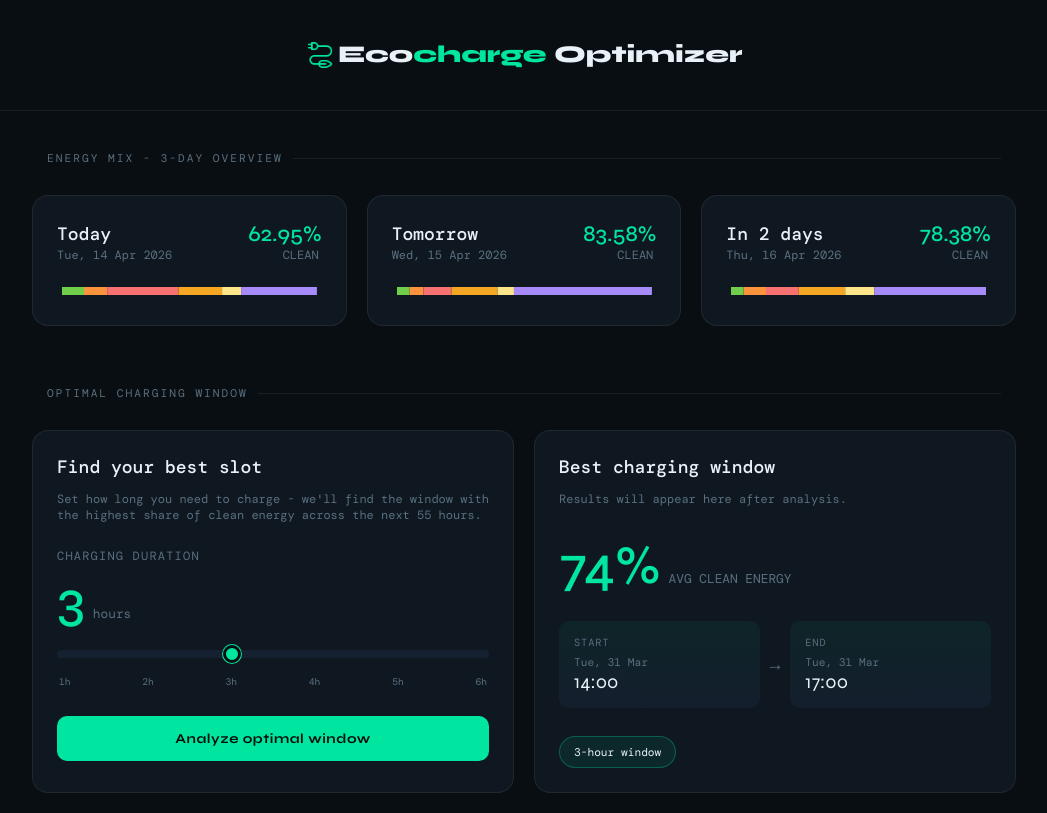
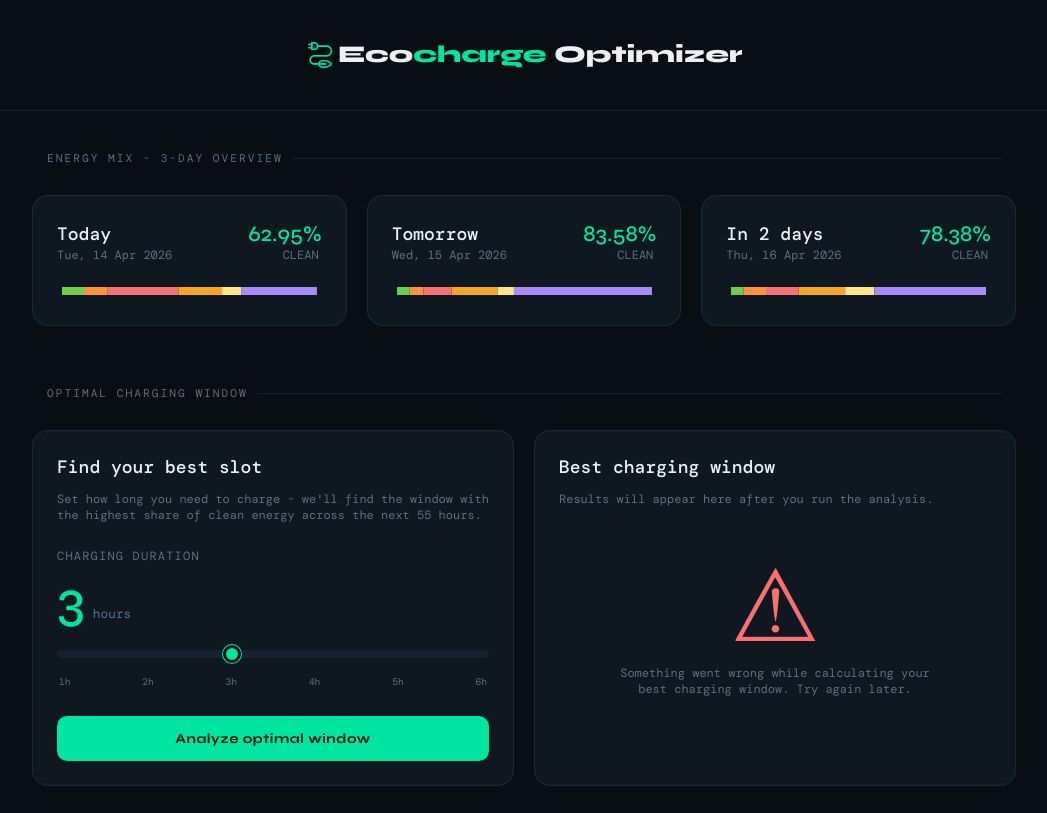
Before and after one commit to zeglicz/ecocharge-optimizer, a React (Vite) app in the folder frontend/: page / in a window 1280 px wide. Shown: the whole page, without its empty margins (116-1163 px from the left). Built offline with nearby package versions, Linux system fonts and the light colour scheme; a web font is replaced by a local one.

Commit message:
feat: add error state to charging window card

```diff
--- a/frontend/src/components/ChargingWindowCard.tsx
+++ b/frontend/src/components/ChargingWindowCard.tsx
@@ -1,7 +1,7 @@
 import { styled } from 'styled-components';
 
 import Card from './Card';
-// import { media } from '../styles/media';
+import { media } from '../styles/media';
 
 const Title = styled.h3`
   font-weight: 500;
@@ -15,124 +15,148 @@ const Subtitle = styled.div`
   margin-bottom: 32px;
 `;
 
-// const EmptyState = styled.div`
+const StateContainer = styled.div`
+  display: flex;
+  width: 75%;
+  flex-direction: column;
+  justify-content: center;
+  align-items: center;
+  gap: 8px;
+
+  ${media.sm`
+    width: 330px;
+  `}
+`;
+
+// const EmptyState = styled(StateContainer)`
 //   margin: 16px auto 0 auto;
-//   display: flex;
-//   width: 75%;
 //   min-height: 210px;
-//   flex-direction: column;
-//   justify-content: center;
-//   align-items: center;
-//   gap: 8px;
-
-//   ${media.sm`
-//     width: 330px;
-//   `}
 
 //   ${media.md`
-//     min-height: 238px;
+//     min-height: 220px;
 //   `}
 // `;
 
+const ErrorState = styled(StateContainer)`
+  margin: 16px auto 42px auto;
+
+  ${media.md`
+    min-height: 176px;
+  `}
+`;
+
 // const ResultIcon = styled.div`
-//   font-size: 36px;
-//   line-height: 1;
+//   font-size: 48px;
+//   line-height: 1.5;
 //   opacity: 0.5;
 // `;
 
-// const Hint = styled.div`
-//   color: var(--color-text-muted);
-//   font-size: 0.75rem;
-//   text-align: center;
+const WarningIcon = styled.div`
+  font-size: 100px;
+  line-height: 1;
+  color: var(--color-accent-red);
+`;
+
+const StateMessage = styled.div`
+  color: var(--color-text-muted);
+  font-size: 0.75rem;
+  text-align: center;
+`;
+
+// const ScoreRow = styled.div``;
+
+// const ScoreValue = styled.span`
+//   font-family: 'Syne', sans-serif;
+//   font-size: 3.4rem;
+//   font-weight: 500;
+//   color: var(--color-accent-green);
+//   line-height: 1;
 // `;
 
-const ScoreRow = styled.div``;
+// const ScoreLabel = styled.span`
+//   color: var(--color-text-muted);
+//   text-transform: uppercase;
+//   font-size: 0.8rem;
+//   margin-left: 8px;
+// `;
 
-const ScoreValue = styled.span`
-  font-family: 'Syne', sans-serif;
-  font-size: 3.4rem;
-  font-weight: 500;
-  color: var(--color-accent-green);
-  line-height: 1;
-`;
+// const TimeRow = styled.div`
+//   margin-top: 28px;
+//   display: flex;
+//   align-items: center;
+//   gap: 10px;
+// `;
 
-const ScoreLabel = styled.span`
-  color: var(--color-text-muted);
-  text-transform: uppercase;
-  font-size: 0.8rem;
-  margin-left: 8px;
-`;
+// const TimeBlock = styled.div`
+//   flex: 1;
+//   border-radius: 10px;
+//   padding: 15px;
+//   background: linear-gradient(
+//     180deg,
+//     rgba(0, 229, 160, 0.06) 0%,
+//     rgba(21, 32, 48, 0.8) 100%
+//   );
+// `;
 
-const TimeRow = styled.div`
-  margin-top: 28px;
-  display: flex;
-  align-items: center;
-  gap: 10px;
-`;
+// const TimeBlockLabel = styled.div`
+//   color: var(--color-text-muted);
+//   font-size: 0.65rem;
+//   text-transform: uppercase;
+//   letter-spacing: 0.08em;
+// `;
 
-const TimeBlock = styled.div`
-  flex: 1;
-  border-radius: 10px;
-  padding: 15px;
-  background: linear-gradient(
-    180deg,
-    rgba(0, 229, 160, 0.06) 0%,
-    rgba(21, 32, 48, 0.8) 100%
-  );
-`;
+// const TimeBlockDate = styled.div`
+//   margin-top: 6px;
+//   font-size: 0.7rem;
+//   color: var(--color-text-muted);
+// `;
 
-const TimeBlockLabel = styled.div`
-  color: var(--color-text-muted);
-  font-size: 0.65rem;
-  text-transform: uppercase;
-  letter-spacing: 0.08em;
-`;
+// const TimeBlockTime = styled.div`
+//   margin-top: 2px;
+//   font-family: 'Syne', sans-serif;
+//   font-size: 1.2rem;
+//   line-height: 1.1;
+// `;
 
-const TimeBlockDate = styled.div`
-  margin-top: 6px;
-  font-size: 0.7rem;
-  color: var(--color-text-muted);
-`;
+// const Arrow = styled.div`
+//   color: var(--color-text-muted);
+//   font-size: 1.1rem;
+// `;
 
-const TimeBlockTime = styled.div`
-  margin-top: 2px;
-  font-family: 'Syne', sans-serif;
-  font-size: 1.2rem;
-  line-height: 1.1;
-`;
-
-const Arrow = styled.div`
-  color: var(--color-text-muted);
-  font-size: 1.1rem;
-`;
-
-const DurationTag = styled.div`
-  margin-top: 28px;
-  border-radius: 1000px;
-  border: 1px solid rgba(0, 229, 160, 0.3);
-  background: rgba(0, 229, 160, 0.08);
-  color: var(--color-text);
-  padding: 8px 14px;
-  font-size: 0.7rem;
-  display: inline-flex;
-  align-items: center;
-`;
+// const DurationTag = styled.div`
+//   margin-top: 28px;
+//   border-radius: 1000px;
+//   border: 1px solid rgba(0, 229, 160, 0.3);
+//   background: rgba(0, 229, 160, 0.08);
+//   color: var(--color-text);
+//   padding: 8px 14px;
+//   font-size: 0.7rem;
+//   display: inline-flex;
+//   align-items: center;
+// `;
 
 export function ChargingWindowCard() {
   return (
     <Card>
       <Title>Best charging window</Title>
-      <Subtitle>Results will appear here after analysis.</Subtitle>
+      <Subtitle>Results will appear here after you run the analysis.</Subtitle>
       {/* <EmptyState>
         <ResultIcon>🔋</ResultIcon>
-        <Hint>
+        <StateMessage>
           Set your charging duration and click analyze to find the
           greenest
           window.
-        </Hint>
+        </StateMessage>
       </EmptyState> */}
+      <ErrorState>
+        <WarningIcon>⚠</WarningIcon>
+        <StateMessage>
+          Something went wrong while calculating your best charging window. Try
+          again later.
+        </StateMessage>
+      </ErrorState>
 
-      <ScoreRow>
+      {/* <ScoreRow>
         <ScoreValue>74%</ScoreValue>
         <ScoreLabel>avg clean energy</ScoreLabel>
       </ScoreRow>
@@ -153,7 +177,7 @@ export function ChargingWindowCard() {
         </TimeBlock>
       </TimeRow>
 
-      <DurationTag>3-hour window</DurationTag>
+      <DurationTag>3-hour window</DurationTag> */}
     </Card>
   );
 }
```
